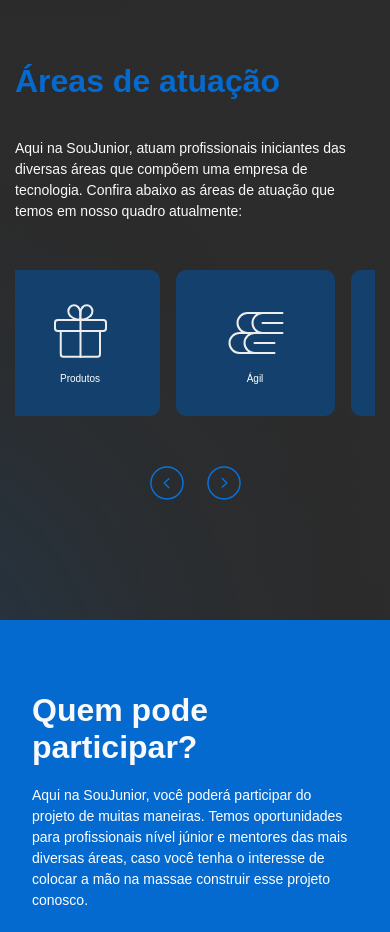
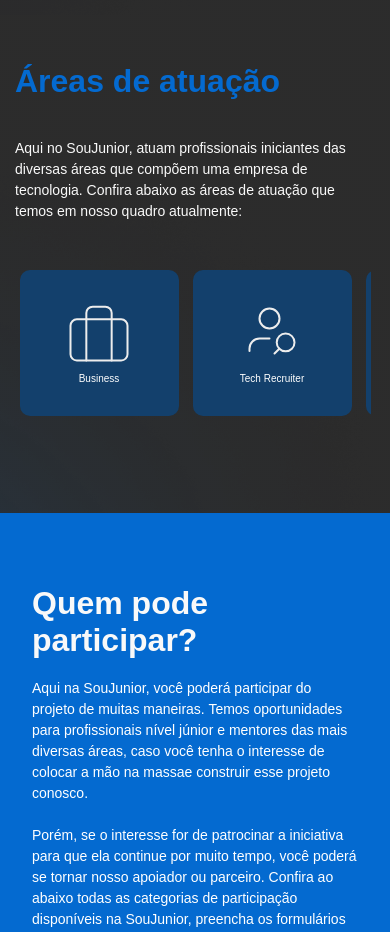
Before and after one commit to SouJunior/site-webapp, a Next.js app: page / in a window 390 px wide. Shown: the part 2360-3292 px from the top of the page. Built offline with nearby package versions, Linux system fonts and the light colour scheme; a web font is replaced by a local one.

Commit message:
fix: add touch feature in carousel

```diff
--- a/components/OccupationSection/OccupationSection.module.css
+++ b/components/OccupationSection/OccupationSection.module.css
@@ -36,11 +36,14 @@
 }
 
 .itemContainer {
-  display: flex;
+  display: inline-flex;
+  flex-direction: row;
   gap: 1.6rem;
   max-width: inherit;
-  overflow-x: hidden;
+  overflow: scroll;
   scroll-behavior: smooth;
+  -webkit-overflow-scrolling: touch;
+
 }
 
 .itemContainer::-webkit-scrollbar {
@@ -87,6 +90,7 @@
 .arrowContainer button:hover:last-child {
   background-image: url("/assets/button-directional-light-caroussel.png");
 }
+
 .arrowContainer button:first-child:hover img {
   background-image: url("/assets/button-directional-light-caroussel.png");
   transform: rotate(180deg);
@@ -96,13 +100,27 @@
   .OccupationSection {
     padding: 4.7rem 1.5rem 9.7rem 1.5rem;
   }
+
   .OccupationContainer .titlePrimary {
     align-self: flex-start;
     font-size: 3.2rem;
   }
+
   .paragraph {
     font-size: 1.4rem;
     text-align: left;
     max-width: 100%;
   }
+
+  .itemContainer {
+    gap: 1.4rem;
+    max-width: 90vw;
+    display: flex;
+    overflow: scroll;
+    scroll-behavior: smooth;
+    -webkit-overflow-scrolling: touch;
+  }
+  .arrowContainer{
+    display: none;
+  }
 }
--- a/components/OccupationSection/index.jsx
+++ b/components/OccupationSection/index.jsx
@@ -3,16 +3,18 @@
 import styles from "../OccupationSection/OccupationSection.module.css";
 import {carouselItems} from "../../utils/carouselItems";
 
+
 export const OccupationSection = () => {
-  const carrousel = useRef(null);
+  const carousel = useRef(null);
 
   const handleLeftSide = (e) => {
     e.preventDefault();
-    carrousel.current.scrollLeft -= carrousel.current.offsetWidth + 159;
+    carousel.current.scrollLeft -= carousel.current.clientWidth;
+
   };
   const handleRightSide = (e) => {
     e.preventDefault();
-    carrousel.current.scrollLeft += carrousel.current.offsetWidth + 159;
+    carousel.current.scrollLeft += carousel.current.clientWidth;
   };
 
   return (
@@ -20,12 +22,12 @@
       <div className={styles.OccupationContainer}>
         <h2 className={styles.titlePrimary}>Áreas de atuação</h2>
         <p className={styles.paragraph}>
-          Aqui na SouJunior, atuam profissionais iniciantes das diversas áreas
+          Aqui no SouJunior, atuam profissionais iniciantes das diversas áreas
           que compõem uma empresa de tecnologia. Confira abaixo as áreas de
           atuação que temos em nosso quadro atualmente:
         </p>
 
-        <div className={styles.itemContainer} ref={carrousel}>
+        <div className={styles.itemContainer} ref={carousel}>
           {carouselItems.map(({title, icon}) => (
             <div key={title} className={styles.item}>
               <Image src={icon} alt={title} width={61} height={61} />
@@ -33,6 +35,7 @@
             </div>
           ))}
         </div>
+
         <div className={styles.arrowContainer}>
           <button onClick={handleLeftSide}>
             <Image
```
